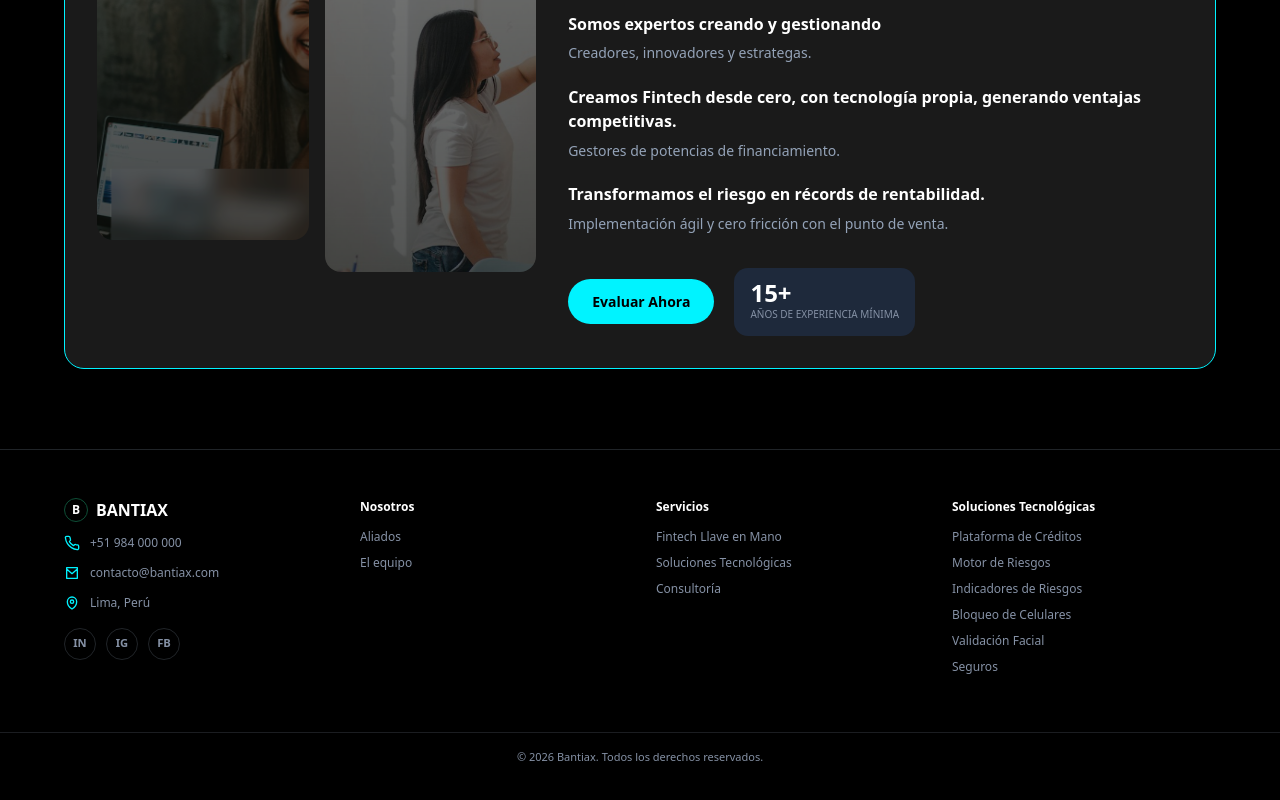
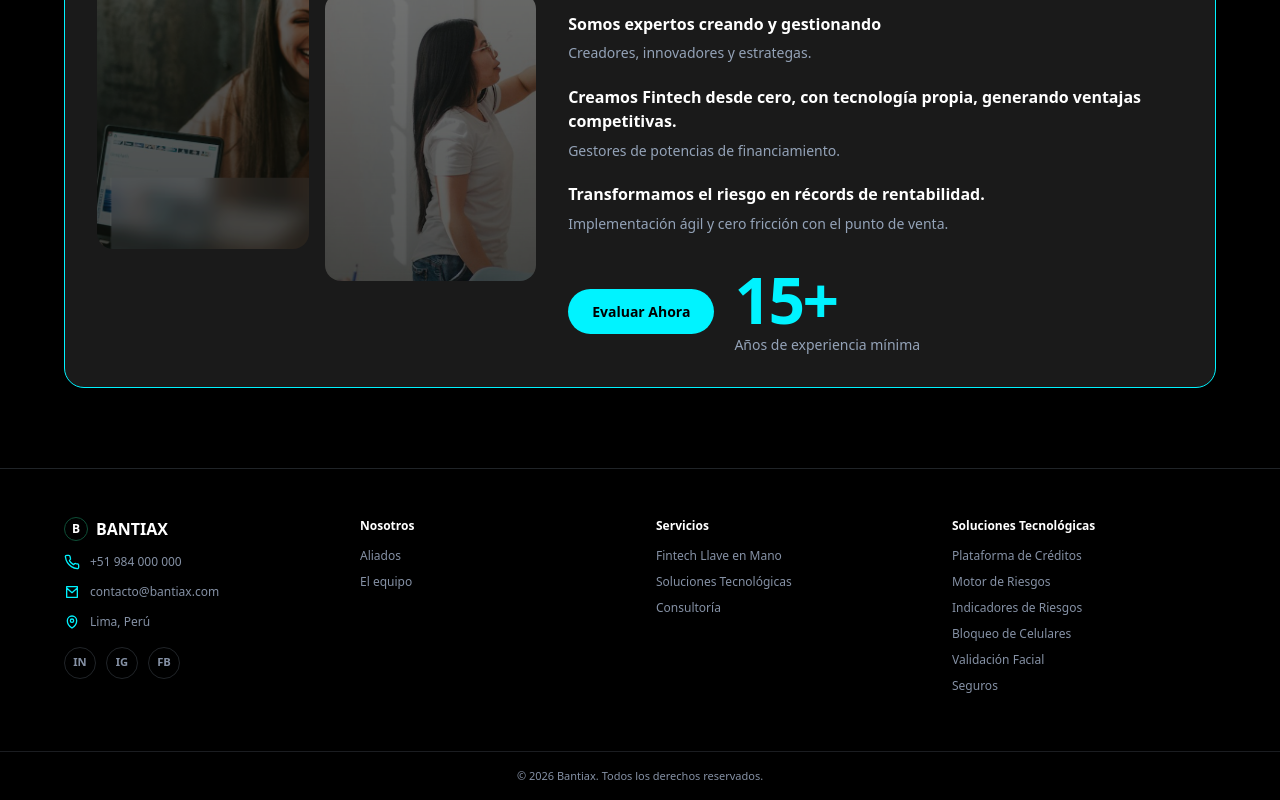
Before and after one commit to Dyogho/bantiax-component, a React (Vite) app: page / in a window 1280 px wide. Shown: the part 3637-4437 px from the top of the page. Built offline with nearby package versions, Linux system fonts and the light colour scheme.

Commit message:
feat(stats-card): add metric layouts and info card

```diff
--- /dev/null
+++ b/src/components/info-card/info-card.module.css
@@ -0,0 +1,105 @@
+.infoCard {
+  --info-accent: var(--color-primary);
+  --info-title: var(--text-main);
+  --info-description: var(--text-muted);
+
+  display: inline-flex;
+  max-width: 32rem;
+  color: var(--info-title);
+  text-align: left;
+}
+
+.horizontal {
+  flex-direction: row;
+  align-items: flex-start;
+}
+
+.vertical {
+  flex-direction: column;
+  align-items: flex-start;
+}
+
+.small {
+  gap: calc(var(--layout-size-small) * 0.75);
+}
+
+.medium {
+  gap: var(--layout-size-medium);
+}
+
+.large {
+  gap: var(--layout-size-large);
+}
+
+.default {
+  --info-accent: var(--color-primary);
+}
+
+.success {
+  --info-accent: var(--color-success);
+}
+
+.danger {
+  --info-accent: var(--brand-danger);
+}
+
+.warning {
+  --info-accent: var(--color-warning);
+}
+
+.iconWrap {
+  display: inline-flex;
+  flex-shrink: 0;
+  align-items: center;
+  justify-content: center;
+  color: var(--info-accent);
+}
+
+.icon {
+  color: currentColor;
+}
+
+.content {
+  display: grid;
+  gap: 0.35rem;
+}
+
+.title,
+.description {
+  margin: 0;
+}
+
+.title {
+  color: var(--info-title);
+  font-weight: 700;
+  line-height: 1.2;
+}
+
+.small .title {
+  font-size: 0.875rem;
+}
+
+.medium .title {
+  font-size: 1rem;
+}
+
+.large .title {
+  font-size: 1.25rem;
+}
+
+.description {
+  color: var(--info-description);
+  line-height: 1.55;
+}
+
+.small .description {
+  font-size: 0.75rem;
+}
+
+.medium .description {
+  font-size: 0.875rem;
+}
+
+.large .description {
+  font-size: 1rem;
+}
--- a/src/components/services-section/services-section.tsx
+++ b/src/components/services-section/services-section.tsx
@@ -42,7 +42,7 @@ function ServicesSection() {
 
           <div className="services-highlight-footer">
             <a className="btn-primary btn-primary-large" href="#riesgo">Evaluar Ahora</a>
-            <StatsCard label="Años de experiencia mínima" value="15+" />
+            <StatsCard orientation="vertical" size="large" title="Años de experiencia mínima" value="15+" />
           </div>
         </div>
       </article>
--- /dev/null
+++ b/src/components/stats-card/stats-card.module.css
@@ -0,0 +1,153 @@
+.statsCard {
+  --stats-accent: var(--color-primary);
+  --stats-icon: var(--stats-accent);
+  --stats-value: var(--stats-accent);
+  --stats-title: var(--text-muted);
+  --stats-text: var(--text-main);
+
+  display: inline-flex;
+  width: max-content;
+  max-width: 100%;
+  color: var(--stats-text);
+  text-align: left;
+}
+
+.horizontal {
+  flex-direction: row;
+  align-items: center;
+}
+
+.vertical {
+  flex-direction: column;
+  align-items: flex-start;
+}
+
+.small {
+  gap: calc(var(--layout-size-small) * 0.75);
+}
+
+.medium {
+  gap: var(--layout-size-medium);
+}
+
+.large {
+  gap: var(--layout-size-large);
+}
+
+.vertical.small {
+  gap: calc(var(--layout-size-small) * 0.4);
+}
+
+.vertical.medium {
+  gap: calc(var(--layout-size-medium) * 0.4);
+}
+
+.vertical.large {
+  gap: calc(var(--layout-size-large) * 0.35);
+}
+
+.default {
+  --stats-accent: var(--color-primary);
+}
+
+.success {
+  --stats-accent: var(--color-success);
+}
+
+.danger {
+  --stats-accent: var(--brand-danger);
+}
+
+.warning {
+  --stats-accent: var(--color-warning);
+}
+
+.icon-primary { --stats-icon: var(--color-primary); }
+.icon-secondary { --stats-icon: var(--color-secondary); }
+.icon-success { --stats-icon: var(--color-success); }
+.icon-danger { --stats-icon: var(--brand-danger); }
+.icon-warning { --stats-icon: var(--color-warning); }
+.icon-main { --stats-icon: var(--text-main); }
+.icon-muted { --stats-icon: var(--text-muted); }
+.icon-dark { --stats-icon: var(--text-dark); }
+.icon-black { --stats-icon: var(--text-black); }
+
+.value-primary { --stats-value: var(--color-primary); }
+.value-secondary { --stats-value: var(--color-secondary); }
+.value-success { --stats-value: var(--color-success); }
+.value-danger { --stats-value: var(--brand-danger); }
+.value-warning { --stats-value: var(--color-warning); }
+.value-main { --stats-value: var(--text-main); }
+.value-muted { --stats-value: var(--text-muted); }
+.value-dark { --stats-value: var(--text-dark); }
+.value-black { --stats-value: var(--text-black); }
+
+.title-primary { --stats-title: var(--color-primary); }
+.title-secondary { --stats-title: var(--color-secondary); }
+.title-success { --stats-title: var(--color-success); }
+.title-danger { --stats-title: var(--brand-danger); }
+.title-warning { --stats-title: var(--color-warning); }
+.title-main { --stats-title: var(--text-main); }
+.title-muted { --stats-title: var(--text-muted); }
+.title-dark { --stats-title: var(--text-dark); }
+.title-black { --stats-title: var(--text-black); }
+
+.iconWrap {
+  display: inline-flex;
+  flex-shrink: 0;
+  align-items: center;
+  justify-content: center;
+  color: var(--stats-icon);
+}
+
+.icon {
+  color: currentColor;
+}
+
+.content {
+  display: flex;
+  flex-direction: column;
+  gap: 0.25rem;
+}
+
+.value,
+.title {
+  margin: 0;
+}
+
+.value {
+  color: var(--stats-value);
+  font-weight: 800;
+  line-height: 1;
+  letter-spacing: -0.04em;
+}
+
+.small .value {
+  font-size: 1.25rem;
+}
+
+.medium .value {
+  font-size: 1.5rem;
+}
+
+.large .value {
+  font-size: clamp(2rem, 5vw, 4rem);
+}
+
+.title {
+  color: var(--stats-title);
+  font-weight: 500;
+  line-height: 1.35;
+}
+
+.small .title {
+  font-size: 0.7rem;
+}
+
+.medium .title {
+  font-size: 0.75rem;
+}
+
+.large .title {
+  font-size: 0.875rem;
+}
--- a/src/components/stats-card/stats-card.tsx
+++ b/src/components/stats-card/stats-card.tsx
@@ -1,16 +1,96 @@
+import type { IconName } from '@/components/icon/icon'
+import Icon from '@/components/icon/icon'
+import styles from './stats-card.module.css'
+
+const STATS_CARD_SIZE = {
+  SMALL: 'small',
+  MEDIUM: 'medium',
+  LARGE: 'large',
+} as const
+
+const STATS_CARD_STATUS = {
+  DEFAULT: 'default',
+  SUCCESS: 'success',
+  DANGER: 'danger',
+  WARNING: 'warning',
+} as const
+
+const STATS_CARD_ORIENTATION = {
+  HORIZONTAL: 'horizontal',
+  VERTICAL: 'vertical',
+} as const
+
+const STATS_CARD_COLOR = {
+  DEFAULT: 'default',
+  PRIMARY: 'primary',
+  SECONDARY: 'secondary',
+  SUCCESS: 'success',
+  DANGER: 'danger',
+  WARNING: 'warning',
+  MAIN: 'main',
+  MUTED: 'muted',
+  DARK: 'dark',
+  BLACK: 'black',
+} as const
+
+type StatsCardSize = (typeof STATS_CARD_SIZE)[keyof typeof STATS_CARD_SIZE]
+type StatsCardStatus = (typeof STATS_CARD_STATUS)[keyof typeof STATS_CARD_STATUS]
+type StatsCardOrientation = (typeof STATS_CARD_ORIENTATION)[keyof typeof STATS_CARD_ORIENTATION]
+type StatsCardColor = (typeof STATS_CARD_COLOR)[keyof typeof STATS_CARD_COLOR]
+
 type StatsCardProps = {
   value: string
-  label: string
+  title: string
+  icon?: IconName
+  size?: StatsCardSize
+  status?: StatsCardStatus
+  orientation?: StatsCardOrientation
+  iconColor?: StatsCardColor
+  valueColor?: StatsCardColor
+  titleColor?: StatsCardColor
+  className?: string
 }
 
-function StatsCard({ value, label }: StatsCardProps) {
+function StatsCard({
+  icon,
+  value,
+  title,
+  size = STATS_CARD_SIZE.MEDIUM,
+  status = STATS_CARD_STATUS.DEFAULT,
+  orientation = STATS_CARD_ORIENTATION.HORIZONTAL,
+  iconColor = STATS_CARD_COLOR.DEFAULT,
+  valueColor = STATS_CARD_COLOR.DEFAULT,
+  titleColor = STATS_CARD_COLOR.DEFAULT,
+  className = '',
+}: StatsCardProps) {
+  const classes = [
+    styles.statsCard,
+    styles[orientation],
+    styles[size],
+    styles[status],
+    styles[`icon-${iconColor}`],
+    styles[`value-${valueColor}`],
+    styles[`title-${titleColor}`],
+    className,
+  ]
+    .filter(Boolean)
+    .join(' ')
+
   return (
-    <div className="stats-card">
-      <strong>{value}</strong>
-      <span>{label}</span>
+    <div className={classes}>
+      {icon ? (
+        <span className={styles.iconWrap}>
+          <Icon name={icon} className={styles.icon} size={28} />
+        </span>
+      ) : null}
+      <div className={styles.content}>
+        <p className={styles.value}>{value}</p>
+        <p className={styles.title}>{title}</p>
+      </div>
     </div>
   )
 }
 
 export default StatsCard
-export type { StatsCardProps }
+export { STATS_CARD_COLOR, STATS_CARD_ORIENTATION, STATS_CARD_SIZE, STATS_CARD_STATUS }
+export type { StatsCardColor, StatsCardOrientation, StatsCardProps, StatsCardSize, StatsCardStatus }
--- a/src/index.css
+++ b/src/index.css
@@ -9,6 +9,8 @@
   --color-forest-green: #0e4f37;
   --color-metallic-silver: #8591a5;
   --color-danger: #ef4444;
+  --color-success: #22c55e;
+  --color-warning: #f59e0b;
 
   --color-primary: var(--color-neon-cyan);
   --color-secondary: var(--color-forest-green);
--- a/src/landing/landing.css
+++ b/src/landing/landing.css
@@ -659,26 +659,6 @@
   margin-top: 2rem;
 }
 
-.stats-card {
-  display: grid;
-  gap: 0.125rem;
-  padding: 0.85rem 1rem;
-  border-radius: 0.875rem;
-  background: var(--color-slate-gray);
-}
-
-.stats-card strong {
-  color: var(--text-main);
-  font-size: 1.5rem;
-  line-height: 1;
-}
-
-.stats-card span {
-  color: var(--text-dark);
-  font-size: 0.625rem;
-  text-transform: uppercase;
-}
-
 .services-box {
   border: 1px solid var(--border-color);
   background-color: #050505;
```
Also changed, not shown: src/components/info-card/info-card.tsx (added, +65 -0 lines), 2 other files (tests, documents, lock files or other folders).
